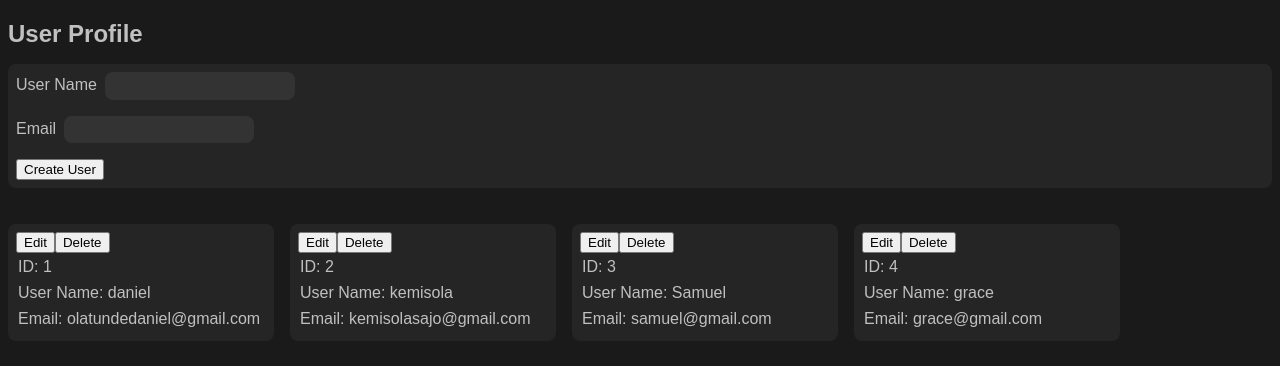
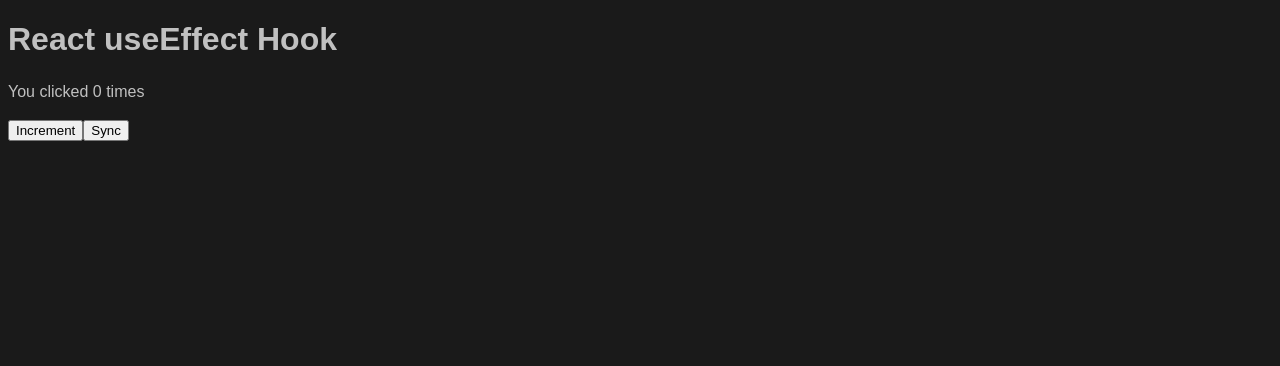
Before and after one commit to Danny-Py5/react-tutorial, a React (Vite) app: page / in a window 1280 px wide. Shown: the top 366 px of the page. Built offline with nearby package versions, Linux system fonts and the light colour scheme.

Commit message:
useEffect hook

```diff
--- a/src/App.jsx
+++ b/src/App.jsx
@@ -1,54 +1,80 @@
-// state and Array --->  3:30:00
+// react useEffect Hook ---> 4:21:00
 import "./globals.css";
-import UserProfile from "./state/UserProfile.jsx";
-import { PracticeMutationAndImmutability } from "./state/practice-mutation-immutability/PracticeMutationAndImmutability.jsx";
-
-import { CreateUser } from "./state/CreateUser.jsx";
-
-import { useState } from "react";
+import { useState, useEffect } from "react";
 
 export default function App() {
-  const [users, setUsers] = useState([
-    {
-      id: 1,
-      username: "daniel",
-      email: "olatundedaniel@gmail.com",
-    },
-    {
-      id: 2,
-      username: "kemisola",
-      email: "kemisolasajo@gmail.com",
-    },
-    {
-      id: 3,
-      username: "Samuel",
-      email: "samuel@gmail.com",
-    },
-    {
-      id: 4,
-      username: "grace",
-      email: "grace@gmail.com",
-    },
-  ]);
-  // console.log(users);
+  const [count, setCount] = useState(0);
+  const [sync, setSync] = useState(false);
+
+  useEffect(() => {
+    document.title = `UseEffect Hook - ${count} times`;
+  }, [sync]); // this will run when the count changes
+
   return (
     <div>
-      <h2>User Profile</h2>
-      <CreateUser setUsers={setUsers} />
-      <br /> <br />
-      {
-        <div className="User-details">
-          {users.map((user) => {
-            return (
-              <UserProfile key={user.id} user={user} setUsers={setUsers} />
-            );
-          })}
-        </div>
-      }
-      {/* <PracticeMutationAndImmutability /> */}
+      <h1>React useEffect Hook</h1>
+      <p>You clicked {count} times </p>
+      <button onClick={() => setCount((prevCount) => prevCount + 1)}>
+        Increment
+      </button>
+      <button onClick={() => setSync((preSync) => !preSync)}>Sync</button>
     </div>
   );
 }
+
+// ---------------------------------------------------
+
+// state and Array --->  3:30:00
+// import "./globals.css";
+// import UserProfile from "./state/UserProfile.jsx";
+// import { PracticeMutationAndImmutability } from "./state/practice-mutation-immutability/PracticeMutationAndImmutability.jsx";
+
+// import { CreateUser } from "./state/CreateUser.jsx";
+
+// import { useState } from "react";
+
+// export default function App() {
+//   const [users, setUsers] = useState([
+//     {
+//       id: 1,
+//       username: "daniel",
+//       email: "olatundedaniel@gmail.com",
+//     },
+//     {
+//       id: 2,
+//       username: "kemisola",
+//       email: "kemisolasajo@gmail.com",
+//     },
+//     {
+//       id: 3,
+//       username: "Samuel",
+//       email: "samuel@gmail.com",
+//     },
+//     {
+//       id: 4,
+//       username: "grace",
+//       email: "grace@gmail.com",
+//     },
+//   ]);
+//   // console.log(users);
+//   return (
+//     <div>
+//       <h2>User Profile</h2>
+//       <CreateUser setUsers={setUsers} />
+//       <br /> <br />
+//       {
+//         <div className="User-details">
+//           {users.map((user) => {
+//             return (
+//               <UserProfile key={user.id} user={user} setUsers={setUsers} />
+//             );
+//           })}
+//         </div>
+//       }
+//       {/* <PracticeMutationAndImmutability /> */}
+//     </div>
+//   );
+// }
 // continue from here // 3:41:00
 
 // ------------------------------------------------
```
